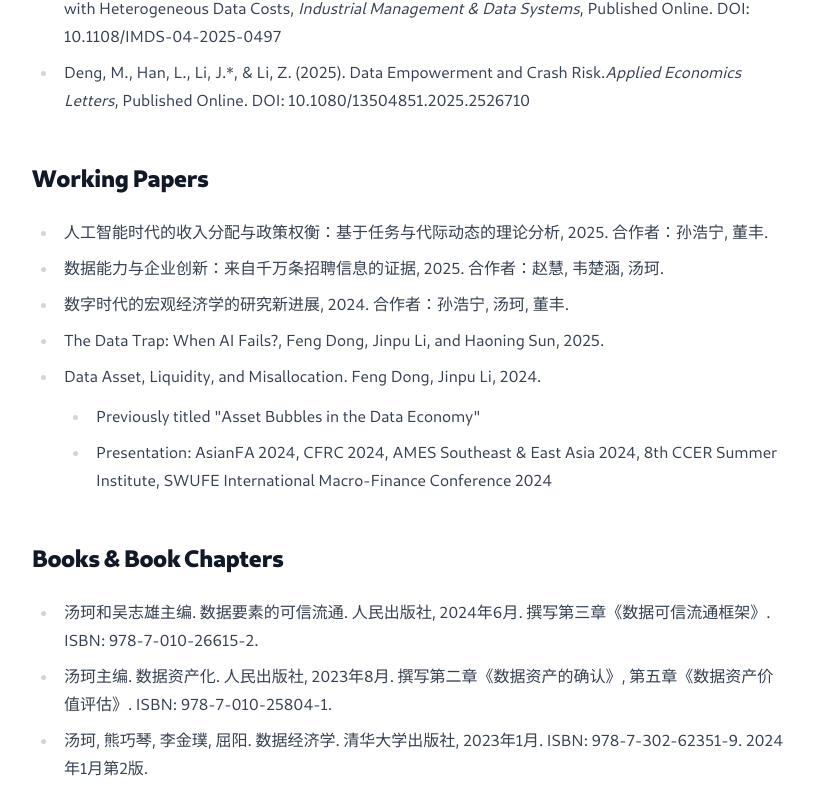
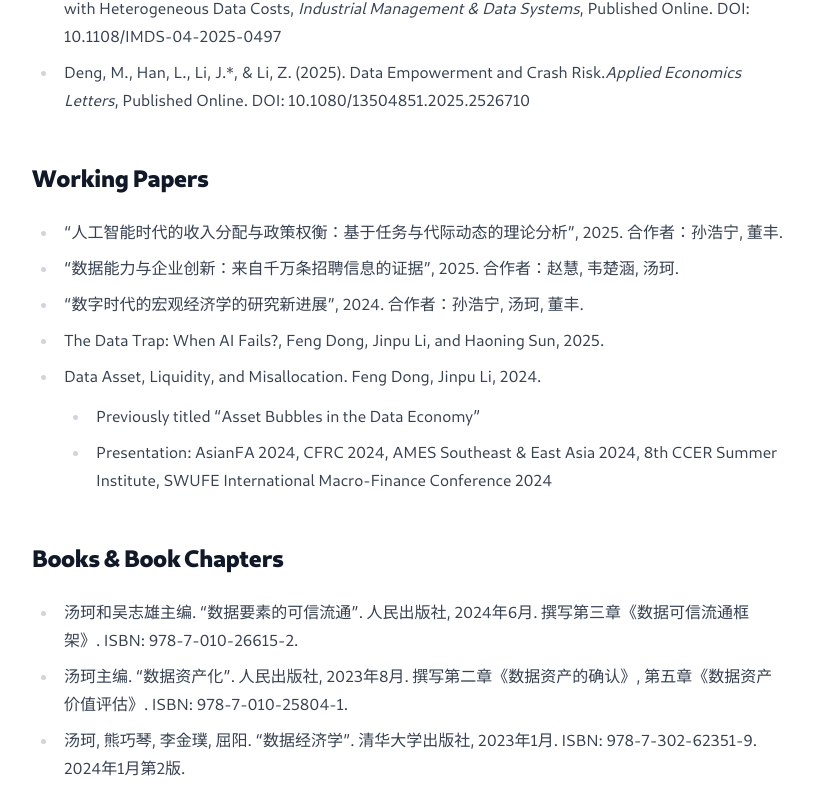
Before and after one commit to lijinpu/lijinpu.github.io, a Next.js app: page /research in a window 1280 px wide. Shown: the part 726-1528 px from the top of the page, without its empty margins (232-1045 px from the left). Built offline with nearby package versions, Linux system fonts and the light colour scheme.

Commit message:
auto update

```diff
--- a/pages/research.tsx
+++ b/pages/research.tsx
@@ -1,4 +1,5 @@
 import Link from 'next/link'
+
 export default function Research() {
   return (
     <div className="flex flex-col relative max-w-none prose dark:prose-invert">
@@ -34,18 +35,18 @@ export default function Research() {
         <h2>Working Papers</h2>
 <ul>
     <li>
-        人工智能时代的收入分配与政策权衡：基于任务与代际动态的理论分析, 2025. 合作者：孙浩宁, 董丰.
+        &ldquo;人工智能时代的收入分配与政策权衡：基于任务与代际动态的理论分析&rdquo;, 2025. 合作者：孙浩宁, 董丰.
     </li>
-    <li>数据能力与企业创新：来自千万条招聘信息的证据, 2025. 合作者：赵慧, 韦楚涵, 汤珂.</li>
+    <li>&ldquo;数据能力与企业创新：来自千万条招聘信息的证据&rdquo;, 2025. 合作者：赵慧, 韦楚涵, 汤珂.</li>
     <li>
-        数字时代的宏观经济学的研究新进展, 2024. 合作者：孙浩宁, 汤珂, 董丰.
+        &ldquo;数字时代的宏观经济学的研究新进展&rdquo;, 2024. 合作者：孙浩宁, 汤珂, 董丰.
     </li>
     <li>The Data Trap: When AI Fails?, Feng Dong, Jinpu Li, and Haoning Sun, 2025.
     </li>
     <li>
         Data Asset, Liquidity, and Misallocation. Feng Dong, Jinpu Li, 2024.
         <ul>
-            <li>Previously titled "Asset Bubbles in the Data Economy"</li>
+            <li>Previously titled &ldquo;Asset Bubbles in the Data Economy&rdquo;</li>
             <li>Presentation: AsianFA 2024, CFRC 2024, AMES Southeast & East Asia 2024, 8th CCER Summer Institute, SWUFE International Macro-Finance Conference 2024</li>
         </ul>
     </li>
@@ -55,17 +56,17 @@ export default function Research() {
     <h2>Books & Book Chapters</h2>
     <ul>
         <li>
-            汤珂和吴志雄主编. 数据要素的可信流通. 人民出版社, 2024年6月. 撰写第三章《数据可信流通框架》. ISBN: 978-7-010-26615-2.
+            汤珂和吴志雄主编. &ldquo;数据要素的可信流通&rdquo;. 人民出版社, 2024年6月. 撰写第三章《数据可信流通框架》. ISBN: 978-7-010-26615-2.
         </li>
         <li>
-            汤珂主编. 数据资产化. 人民出版社, 2023年8月. 撰写第二章《数据资产的确认》, 第五章《数据资产价值评估》. ISBN: 978-7-010-25804-1.
+            汤珂主编. &ldquo;数据资产化&rdquo;. 人民出版社, 2023年8月. 撰写第二章《数据资产的确认》, 第五章《数据资产价值评估》. ISBN: 978-7-010-25804-1.
         </li>
         <li>
-            汤珂, 熊巧琴, 李金璞, 屈阳. 数据经济学. 清华大学出版社, 2023年1月. ISBN: 978-7-302-62351-9. 2024年1月第2版.
+            汤珂, 熊巧琴, 李金璞, 屈阳. &ldquo;数据经济学&rdquo;. 清华大学出版社, 2023年1月. ISBN: 978-7-302-62351-9. 2024年1月第2版.
         </li>
     </ul>
 
         </div>
     </div>
-    )
+  )
 }
```
